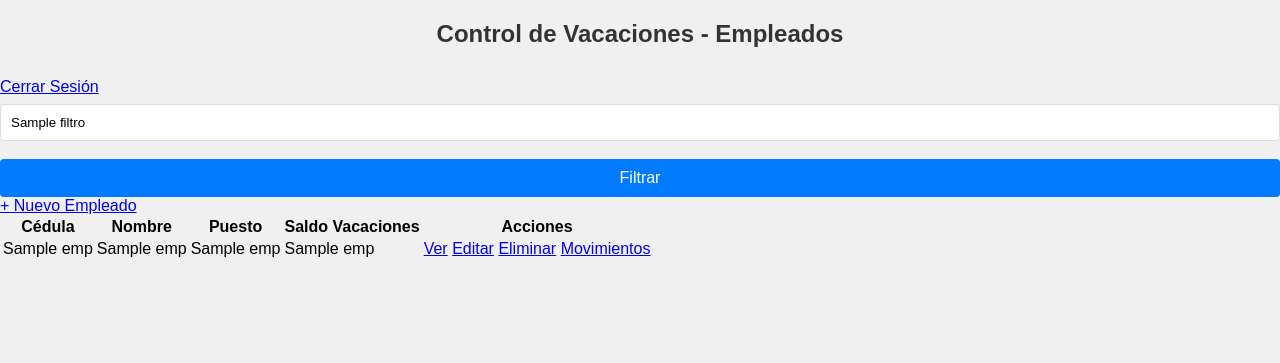
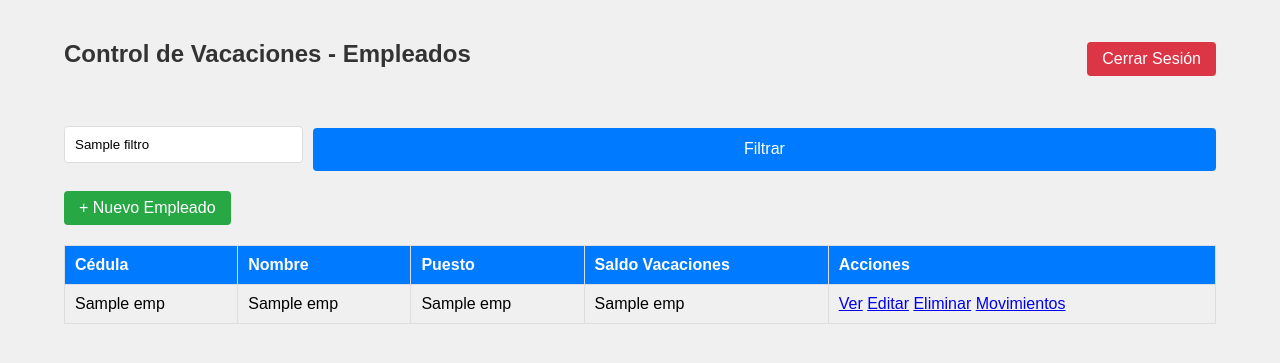
Before and after one commit to ferabarca1910/Tarea_programadaII_BD, a Flask app: template presentacion/templates/empleados.html in a window 1280 px wide. Shown: the top 363 px of the page. Run offline with Flask 3, Linux system fonts and the light colour scheme; the template is opened without the code that fills it: most values are stand-ins (such as "Sample title", 1, 10 or a date in 2020).

Commit message:
estilos para el empleados

```diff
--- a/presentacion/static/css/styles.css
+++ b/presentacion/static/css/styles.css
@@ -56,3 +56,76 @@ button:hover {
     text-align: center;
     margin-top: 10px;
 }
+
+/* =============================================
+   GENERAL
+   ============================================= */
+.container {
+    width: 90%;
+    margin: 20px auto;
+}
+
+.header {
+    display: flex;
+    justify-content: space-between;
+    align-items: center;
+    margin-bottom: 20px;
+}
+
+/* =============================================
+   TABLA
+   ============================================= */
+table {
+    width: 100%;
+    border-collapse: collapse;
+    margin-top: 20px;
+}
+
+th, td {
+    padding: 10px;
+    border: 1px solid #ddd;
+    text-align: left;
+}
+
+th {
+    background-color: #007bff;
+    color: white;
+}
+
+tr:nth-child(even) {
+    background-color: #f9f9f9;
+}
+
+/* =============================================
+   BOTONES Y LINKS
+   ============================================= */
+.btn-logout {
+    background-color: #dc3545;
+    color: white;
+    padding: 8px 15px;
+    border-radius: 4px;
+    text-decoration: none;
+}
+
+.btn-insertar {
+    display: inline-block;
+    background-color: #28a745;
+    color: white;
+    padding: 8px 15px;
+    border-radius: 4px;
+    text-decoration: none;
+    margin-top: 10px;
+}
+
+/* =============================================
+   FILTRO
+   ============================================= */
+.filtro-form {
+    display: flex;
+    gap: 10px;
+    margin-bottom: 10px;
+}
+
+.filtro-form input {
+    width: 300px;
+}
```
